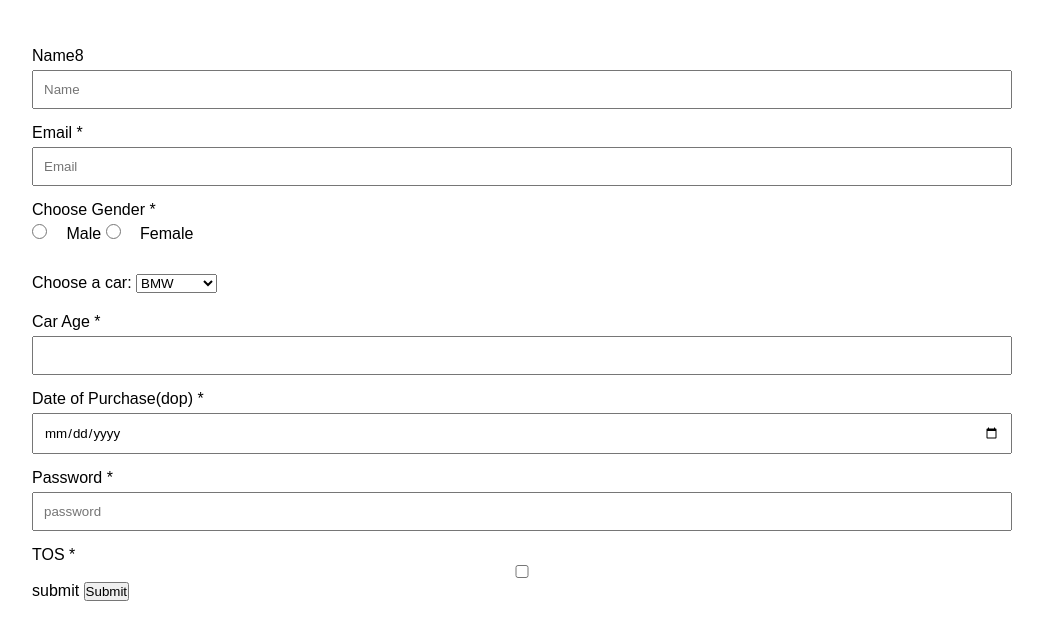
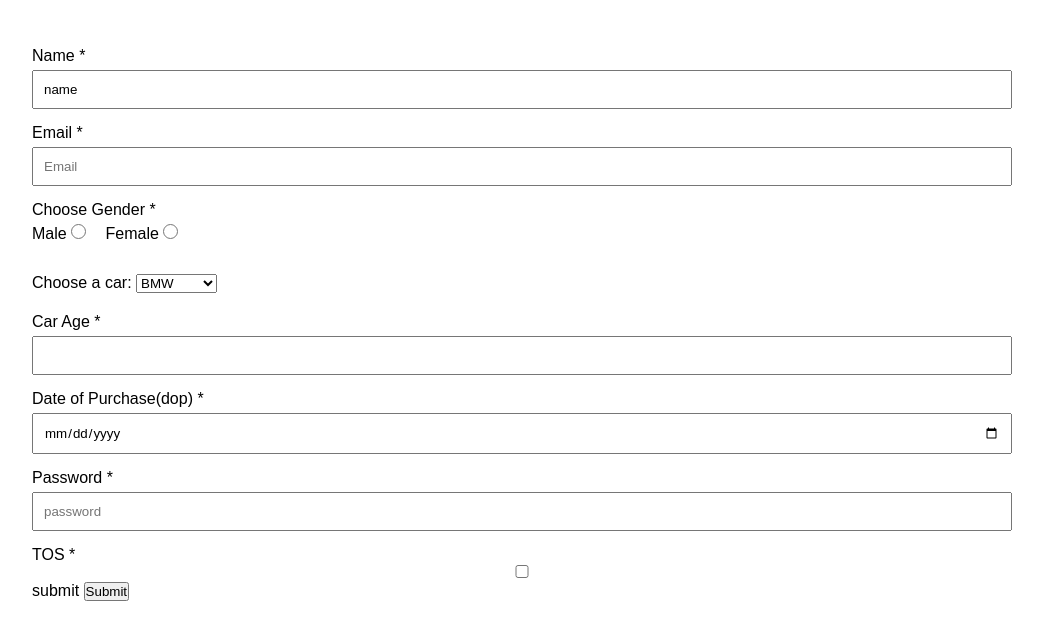
Before and after one commit to acciojob/car-insurance-form-Bhuminandan, a website: page main.html in a window 1280 px wide. Shown: the part 190-830 px from the top of the page, without its empty margins (118-1161 px from the left). Drawn offline with Linux system fonts and the light colour scheme.

Commit message:
created a submission

```diff
--- a/main.html
+++ b/main.html
@@ -11,9 +11,9 @@
         <form action="/submit-form.php" method="post">
 
             <div>
-                <label for="name">Name8</label>
+                <label for="name">Name *</label>
                 <br>
-                <input type="text" id="name" value="" placeholder="Name">
+                <input type="text" id="name" value="name" placeholder="Name" required>
                 <br>
             </div>
 
@@ -26,10 +26,10 @@
             <div id="gen">
                 <label for="gender">Choose Gender *</label>
                 <br>
-                <!-- <label for="name">Male</label> -->
-                <input type="radio" name="gender" id="name" value="male"> Male
-                <!-- <label for="gender_f">Female</label>                 -->
-                <input type="radio" name="gender" id="name" value="female"> Female
+                <label for="name">Male</label>
+                <input type="radio" name="gender" id="name" value="male" required>
+                <label for="name">Female</label>
+                <input type="radio" name="gender" id="name" value="female" required>
                 <br>
             </div>
             <div id="carsDiv">
```
